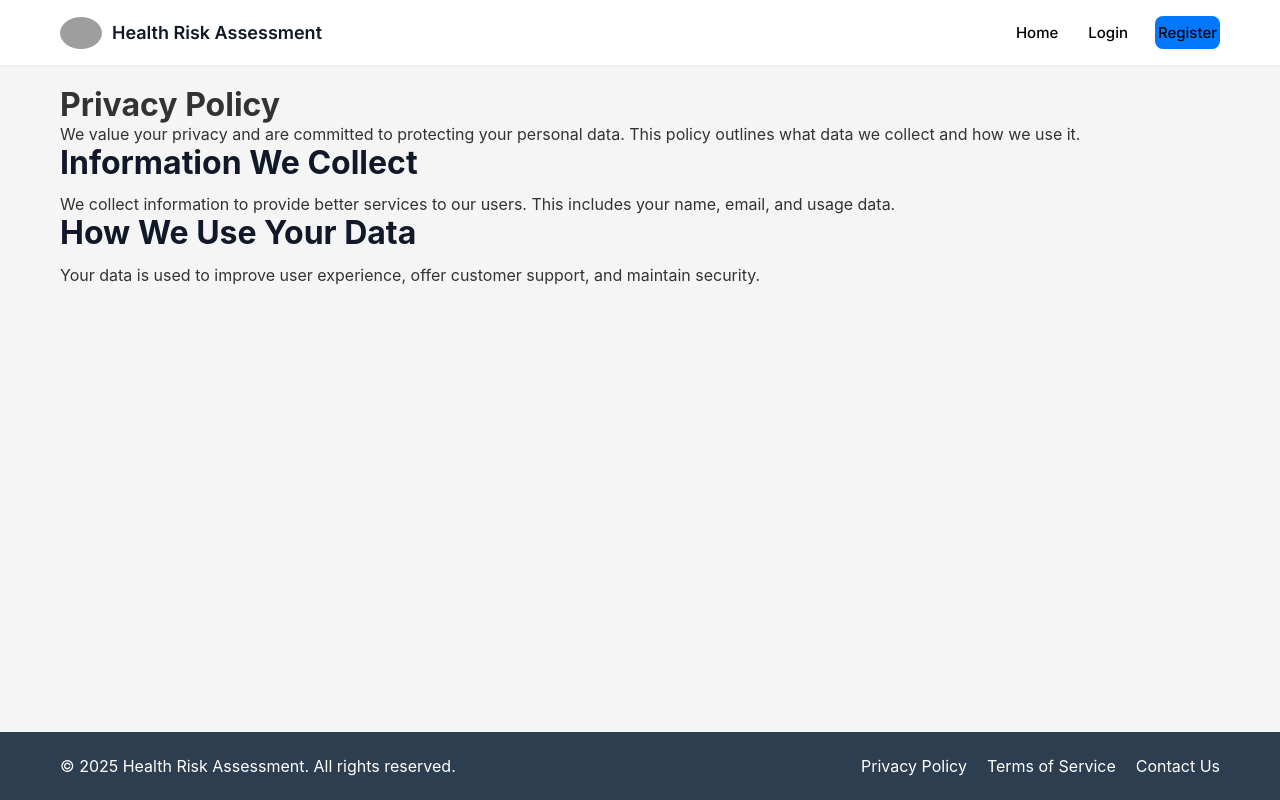
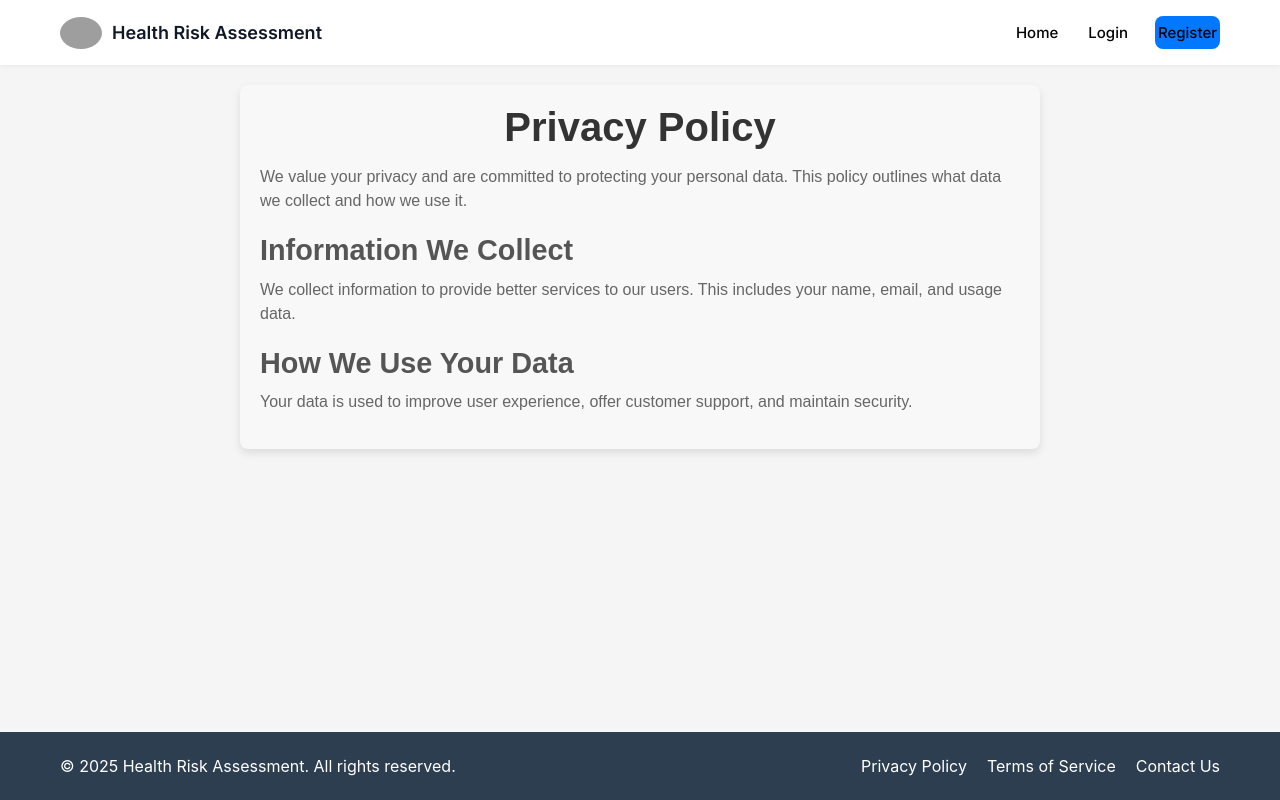
Before and after one commit to AdvayaHackathon/250.Team_Allies, a React (Create React App) app in the folder frontend/: page /privacy in a window 1280 px wide. Built offline with nearby package versions, Linux system fonts and the light colour scheme; no server answers; grey boxes are pictures that could not be loaded; the HTML template or start-up script is replaced by a standard one.

Commit message:
updated footer

```diff
--- a/frontend/src/components/Header/Header.css
+++ b/frontend/src/components/Header/Header.css
@@ -22,8 +22,8 @@
 }
 
 .logo-circle {
-    width: 28px;
-    height: 28px;
+    width: 32px;
+    height: 24px;
     background-color: #3186ff;
     border-radius: 50%;
 }
--- a/frontend/src/components/Header/Header.jsx
+++ b/frontend/src/components/Header/Header.jsx
@@ -21,10 +21,10 @@
     return (
         <header className="header">
             <div className="header-content">
-                <Link to="/" className="logo-container">
+                <div className="logo-container">
                     <div className="logo-circle"></div>
                     <span className="logo">Health Risk Assessment</span>
-                </Link>
+                </div>
                 <nav className="nav-links">
                     <Link to="/" className={isActive('/') ? 'active' : ''}>
                         Home
--- /dev/null
+++ b/frontend/src/pages/Privacy/privacy.css
@@ -0,0 +1,32 @@
+/* Pages.css */
+
+.privacy {
+    padding: 20px;
+    font-family: Arial, sans-serif;
+    background-color: #f8f8f8;
+    border-radius: 8px;
+    box-shadow: 0 4px 8px rgba(0, 0, 0, 0.1);
+    max-width: 800px;
+    margin: 0 auto;
+  }
+
+  .privacy h1 {
+    font-size: 2.5em;
+    color: #333;
+    margin-bottom: 15px;
+    text-align: center;
+  }
+
+  .privacy h2 {
+    font-size: 1.8em;
+    color: #555;
+    margin-top: 20px;
+    margin-bottom: 10px;
+  }
+
+  .privacy p {
+    font-size: 1em;
+    line-height: 1.5;
+    color: #666;
+    margin-bottom: 15px;
+  }
--- a/frontend/src/pages/Privacy/privacy.jsx
+++ b/frontend/src/pages/Privacy/privacy.jsx
@@ -1,5 +1,5 @@
 import React from 'react';
-//import '../styles/Pages.css';
+import './privacy.css';
 
 const PrivacyPolicy = () => {
   return (
--- /dev/null
+++ b/frontend/src/pages/contact/contact.css
@@ -0,0 +1,56 @@
+/* Pages.css */
+
+.page-container {
+    display: flex;
+    flex-direction: column;
+    align-items: center;
+    margin: 0 auto;
+    padding: 20px;
+    font-family: Arial, sans-serif;
+    background-color: #f9f9f9;
+    border-radius: 10px;
+    max-width: 600px;
+    box-shadow: 0 4px 8px rgba(0, 0, 0, 0.1);
+  }
+
+  h1 {
+    font-size: 2em;
+    color: #333;
+    margin-bottom: 20px;
+  }
+
+  .contact-form {
+    display: flex;
+    flex-direction: column;
+    width: 100%;
+  }
+
+  .contact-form input,
+  .contact-form textarea {
+    margin-bottom: 15px;
+    padding: 10px;
+    border: 1px solid #ccc;
+    border-radius: 5px;
+    font-size: 1em;
+  }
+
+  .contact-form input:focus,
+  .contact-form textarea:focus {
+    border-color: #007bff;
+    outline: none;
+  }
+
+  .contact-form button {
+    padding: 10px 15px;
+    background-color: #007bff;
+    color: #fff;
+    border: none;
+    border-radius: 5px;
+    font-size: 1em;
+    cursor: pointer;
+    transition: background-color 0.3s ease;
+  }
+
+  .contact-form button:hover {
+    background-color: #0056b3;
+  }
--- a/frontend/src/pages/contact/contact.jsx
+++ b/frontend/src/pages/contact/contact.jsx
@@ -1,30 +1,12 @@
-import React, { useState } from 'react';
-//import '../styles/Pages.css';
-
+import React from 'react';
+import './contact.css';
 const ContactUs = () => {
-  const [formData, setFormData] = useState({ name: '', email: '', message: '' });
-
-  const handleChange = (e) => {
-    setFormData({...formData, [e.target.name]: e.target.value });
-  };
-
-  const handleSubmit = (e) => {
-    e.preventDefault();
-    console.log("Message Sent", formData);
-    alert('Message sent!');
-  };
-
   return (
     <div className="page-container">
       <h1>Contact Us</h1>
-      <form className="contact-form" onSubmit={handleSubmit}>
-        <input type="text" name="name" placeholder="Your Name" onChange={handleChange} required />
-        <input type="email" name="email" placeholder="Your Email" onChange={handleChange} required />
-        <textarea name="message" placeholder="Your Message" rows="5" onChange={handleChange} required />
-        <button type="submit">Send Message</button>
-      </form>
+     <p>9999888000</p>
+     <p>healthriskassessment@gmail.com </p>
     </div>
   );
 };
-
 export default ContactUs;
--- /dev/null
+++ b/frontend/src/pages/terms/terms.css
@@ -0,0 +1,32 @@
+/* Pages.css */
+
+.terms {
+    padding: 20px;
+    font-family: Arial, sans-serif;
+    background-color: #f8f8f8;
+    border-radius: 8px;
+    max-width: 800px;
+    margin: 0 auto;
+    box-shadow: 0 4px 8px rgba(0, 0, 0, 0.1);
+  }
+
+  .terms h1 {
+    font-size: 2.5em;
+    color: #333;
+    margin-bottom: 15px;
+    text-align: center;
+  }
+
+  .terms h2 {
+    font-size: 1.8em;
+    color: #555;
+    margin-top: 20px;
+    margin-bottom: 10px;
+  }
+
+  .terms p {
+    font-size: 1em;
+    line-height: 1.5;
+    color: #666;
+    margin-bottom: 15px;
+  }
--- a/frontend/src/pages/terms/terms.jsx
+++ b/frontend/src/pages/terms/terms.jsx
@@ -1,5 +1,5 @@
 import React from 'react';
-//import '../styles/Pages.css';
+import './terms.css';
 
 const TermsAndServices = () => {
   return (
```
